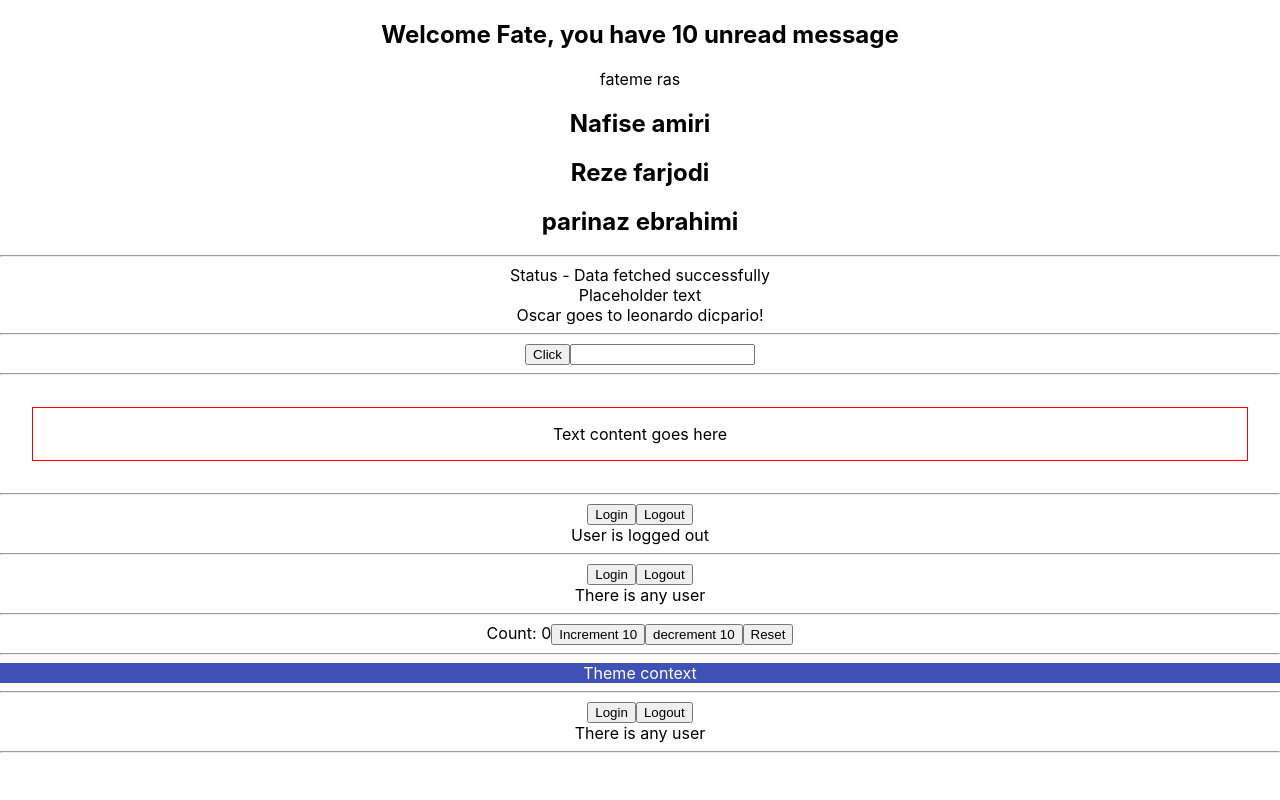
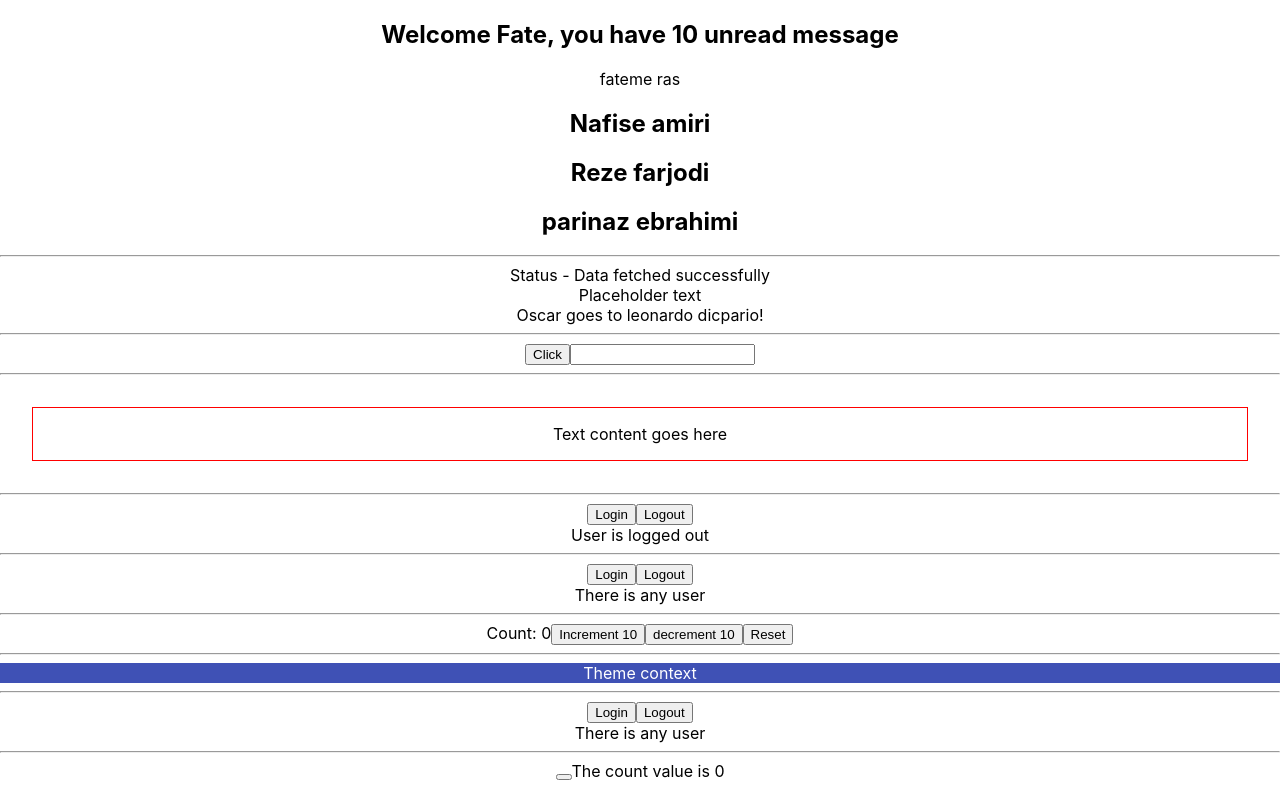
Before and after one commit to fatemeRasolzade/react-typescript-demo, a React (Create React App) app: page / in a window 1280 px wide. Built offline with nearby package versions, Linux system fonts and the light colour scheme.

Commit message:
learning class component with Ts

```diff
--- a/src/App.tsx
+++ b/src/App.tsx
@@ -1,5 +1,6 @@
 import "./App.css";
 import Button from "./components/Button";
+import { ClassCounter } from "./components/class/ClassCounter";
 import Container from "./components/Container";
 import Box from "./components/context/Box";
 import { ThemeContextProvider } from "./components/context/ThemeContext";
@@ -68,6 +69,7 @@ function App() {
         <User />
       </UserContextProvider>
       <hr />
+      <ClassCounter message="The count value is" />
     </div>
   );
 }
--- /dev/null
+++ b/src/components/class/ClassCounter.tsx
@@ -0,0 +1,29 @@
+import { Component } from "react";
+
+type CounterProps = {
+    message: string
+}
+
+type CounterState = {
+    count: number
+}
+
+export class ClassCounter extends Component<CounterProps, CounterState> {
+    // Just state <{}, CounterState>
+    // Just props <CounterProps>
+    state = {
+        count: 0,
+    }
+
+    handleClick = () => {
+        this.setState((prevState) => ({ count: prevState.count + 1}))
+    }
+    render() {
+        return (
+            <div>
+                <button></button>
+                {this.props.message} {this.state.count}
+            </div>
+        )
+    }
+}
```
